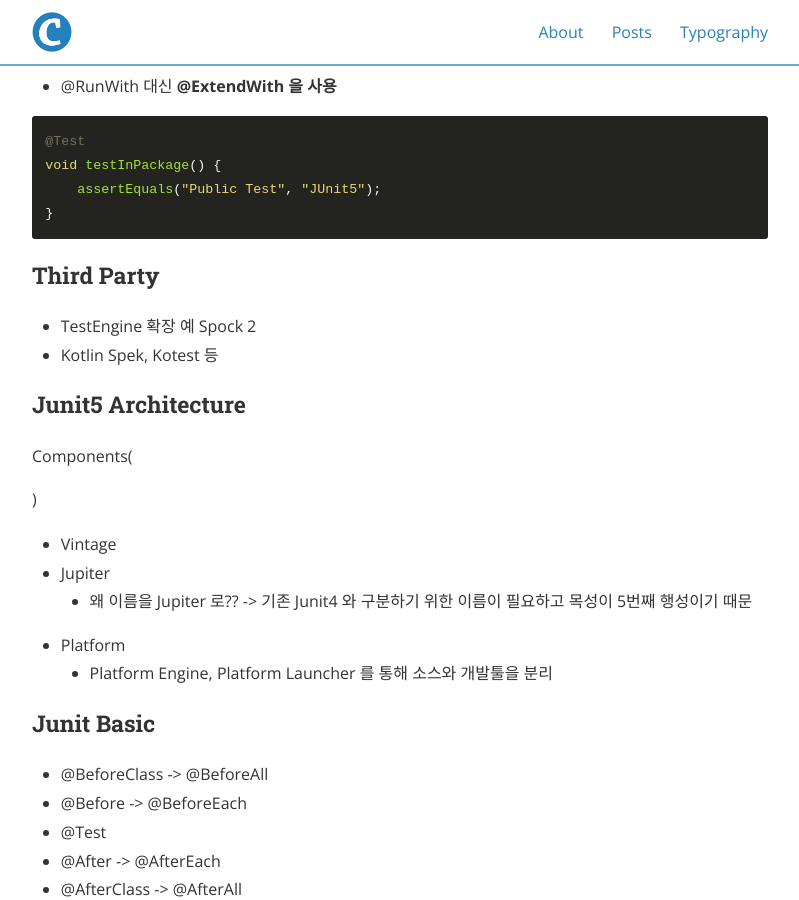
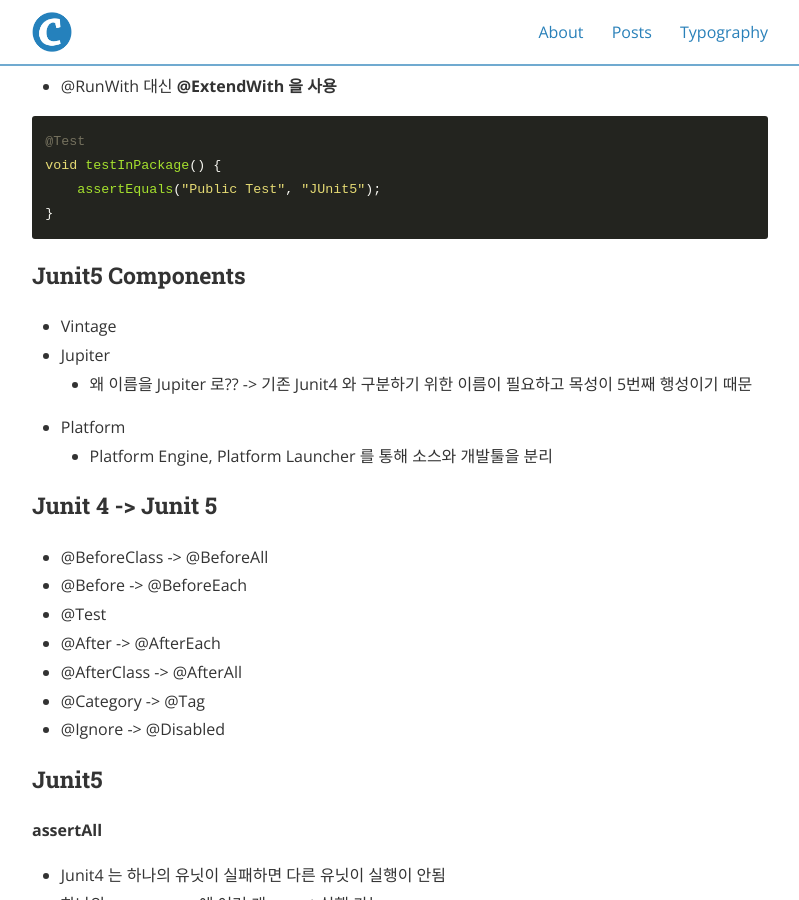
Before and after one commit to DongJinNam/dongjinnam.github.io, a Jekyll site: the page built from seminar/if(kakao)-2020-junit5.md, in a window 1280 px wide and 900 px high, scrolled down 1303 px. Shown: the whole window, without its empty margins (240-1039 px from the left). Built offline with Jekyll 4.4.1, drawn with Linux system fonts in a browser that asks for light colours; nearby versions of some CDN libraries; our own code applies the rules of GitHub Pages for plain Markdown files; some of the changed text lies outside the part shown.

Commit message:
Update if(kakao)-2020-junit5.md

````diff
--- a/seminar/if(kakao)-2020-junit5.md
+++ b/seminar/if(kakao)-2020-junit5.md
@@ -65,24 +65,8 @@ void testInPackage() {
 }
 ```
 
+### Junit5 Components
 
-
-### Third Party
-
-* TestEngine 확장 예 Spock 2
-* Kotlin Spek, Kotest 등
-
-
-
-### Junit5 Architecture
-
-
-
-Components(
-
-[상세 내용은 강의 참고]: https://if.kakao.com/session/108
-
-)
 
 * Vintage
 * Jupiter
@@ -92,9 +76,7 @@ Components(
 
 
 
-### Junit Basic
-
-
+### Junit 4 -> Junit 5
 
 * @BeforeClass -> @BeforeAll
 * @Before -> @BeforeEach
@@ -248,7 +230,7 @@ Stream<DynamicNode> dynamicTests() {
 
 ### Spring with Junit5
 
-Junit4 & SpringTest
+**Junit4 & SpringTest**
 
 * 하나의 @RunWith 만 사용, @Rule 을 통한 확장
 
@@ -264,7 +246,7 @@ public class SpringRuleTest {
 
 
 
-Junit5 & SpringTest
+**Junit5 & SpringTest**
 
 * @Rule 대신 @ExtendWith(SpringExtension.class) 추가 하면 됨
 * Spring Framework 5.0 이후 Junit5 가 통합됨
````
Also changed, not shown: other parts of seminar/if(kakao)-2020-junit5.md (+1 -1 lines).
